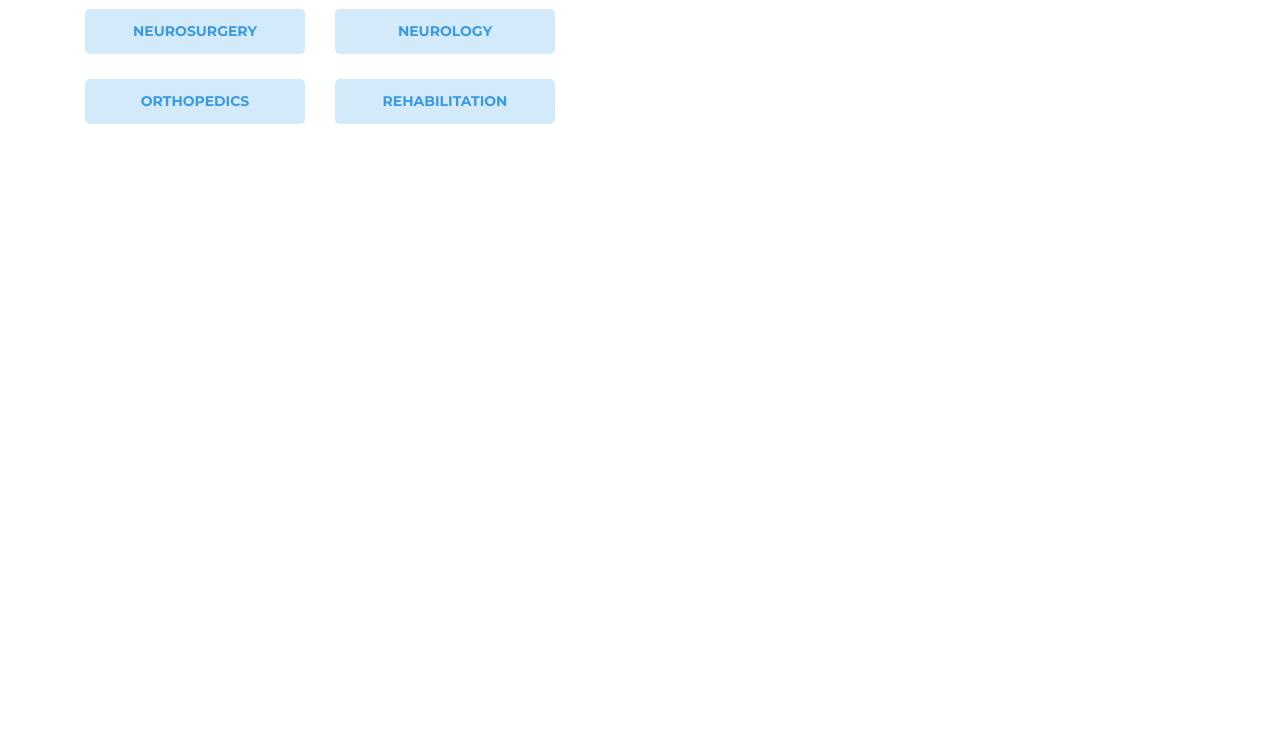
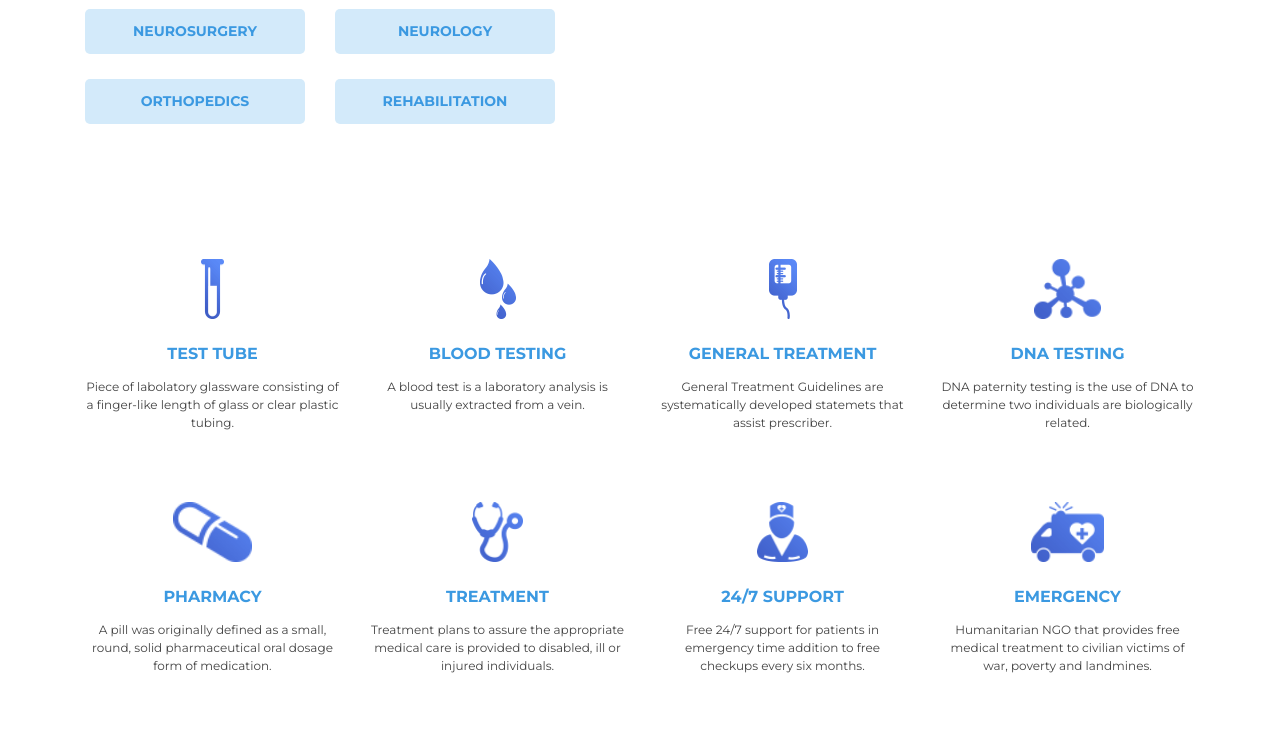
Before and after one commit to RobertSajdak/Health-Care-Clinic, a website: page src/index.html in a window 1280 px wide. Shown: the part 891-1636 px from the top of the page. Before the commit the page ends 1100 px from the top, so only its background shows below. Drawn offline with nearby package versions, Linux system fonts and the light colour scheme; files that its build step writes are made by us from their sources.

Commit message:
#14 - added services section with Sass styles.

```diff
--- a/src/index.html
+++ b/src/index.html
@@ -91,5 +91,132 @@
         </div>
       </div>
     </section>
+
+    <!--Specialist Services Section-->
+    <section class="t-our-services">
+      <div class="o-container">
+        <div class="o-row">
+          <div class="o-col o-col--md50 o-col--lg25 t-our-services__item">
+            <div class="c-icon-box">
+              <div class="c-icon-box__image">
+                <img src="./assets/images/icons/ikona-1.png" alt="ikona 1" />
+              </div>
+              <h4 class="c-heading c-heading--level4 c-heading--upper">
+                Test Tube
+              </h4>
+              <p class="c-icon-box__text">
+                Piece of labolatory glassware consisting of a finger-like length
+                of glass or clear plastic tubing.
+              </p>
+            </div>
+          </div>
+
+          <div class="o-col o-col--md50 o-col--lg25 t-our-services__item">
+            <div class="c-icon-box">
+              <div class="c-icon-box__image">
+                <img src="./assets/images/icons/ikona-2.png" alt="ikona 2" />
+              </div>
+              <h4 class="c-heading c-heading--level4 c-heading--upper">
+                Blood Testing
+              </h4>
+              <p class="c-icon-box__text">
+                A blood test is a laboratory analysis is usually extracted from
+                a vein.
+              </p>
+            </div>
+          </div>
+
+          <div class="o-col o-col--md50 o-col--lg25 t-our-services__item">
+            <div class="c-icon-box">
+              <div class="c-icon-box__image">
+                <img src="./assets/images/icons/ikona-3.png" alt="ikona 3" />
+              </div>
+              <h4 class="c-heading c-heading--level4 c-heading--upper">
+                General Treatment
+              </h4>
+              <p class="c-icon-box__text">
+                General Treatment Guidelines are systematically developed
+                statemets that assist prescriber.
+              </p>
+            </div>
+          </div>
+
+          <div class="o-col o-col--md50 o-col--lg25 t-our-services__item">
+            <div class="c-icon-box">
+              <div class="c-icon-box__image">
+                <img src="./assets/images/icons/ikona-4.png" alt="ikona 4" />
+              </div>
+              <h4 class="c-heading c-heading--level4 c-heading--upper">
+                DNA Testing
+              </h4>
+              <p class="c-icon-box__text">
+                DNA paternity testing is the use of DNA to determine two
+                individuals are biologically related.
+              </p>
+            </div>
+          </div>
+
+          <div class="o-col o-col--md50 o-col--lg25 t-our-services__item">
+            <div class="c-icon-box">
+              <div class="c-icon-box__image">
+                <img src="./assets/images/icons/ikona-5.png" alt="ikona 5" />
+              </div>
+              <h4 class="c-heading c-heading--level4 c-heading--upper">
+                Pharmacy
+              </h4>
+              <p class="c-icon-box__text">
+                A pill was originally defined as a small, round, solid
+                pharmaceutical oral dosage form of medication.
+              </p>
+            </div>
+          </div>
+
+          <div class="o-col o-col--md50 o-col--lg25 t-our-services__item">
+            <div class="c-icon-box">
+              <div class="c-icon-box__image">
+                <img src="./assets/images/icons/ikona-6.png" alt="ikona 6" />
+              </div>
+              <h4 class="c-heading c-heading--level4 c-heading--upper">
+                Treatment
+              </h4>
+              <p class="c-icon-box__text">
+                Treatment plans to assure the appropriate medical care is
+                provided to disabled, ill or injured individuals.
+              </p>
+            </div>
+          </div>
+
+          <div class="o-col o-col--md50 o-col--lg25 t-our-services__item">
+            <div class="c-icon-box">
+              <div class="c-icon-box__image">
+                <img src="./assets/images/icons/ikona-7.png" alt="ikona 7" />
+              </div>
+              <h4 class="c-heading c-heading--level4 c-heading--upper">
+                24/7 support
+              </h4>
+              <p class="c-icon-box__text">
+                Free 24/7 support for patients in emergency time addition to
+                free checkups every six months.
+              </p>
+            </div>
+          </div>
+
+          <div class="o-col o-col--md50 o-col--lg25 t-our-services__item">
+            <div class="c-icon-box">
+              <div class="c-icon-box__image">
+                <img src="./assets/images/icons/ikona-8.png" alt="ikona 8" />
+              </div>
+              <h4 class="c-heading c-heading--level4 c-heading--upper">
+                Emergency
+              </h4>
+              <p class="c-icon-box__text">
+                Humanitarian NGO that provides free medical treatment to
+                civilian victims of war, poverty and landmines.
+              </p>
+            </div>
+          </div>
+        </div>
+      </div>
+    </section>
   </body>
 </html>
--- a/src/sass/07-templates/_index.scss
+++ b/src/sass/07-templates/_index.scss
@@ -1,2 +1,3 @@
 @forward "_our-company";
+@forward "_our-services";
 @forward "_site-header";
--- /dev/null
+++ b/src/sass/07-templates/_our-services.scss
@@ -0,0 +1,14 @@
+@use "../01-settings/variables" as *;
+@use "../02-tools/mixins" as *;
+
+.t-our-services {
+  padding-top: $grid-base * 5;
+
+  &__item {
+    margin-bottom: $grid-base * 4;
+
+    @include large-up {
+      margin-bottom: $grid-base * 6;
+    }
+  }
+}
--- a/src/sass/style.scss
+++ b/src/sass/style.scss
@@ -24,6 +24,7 @@
 @use "06-components/nav";
 
 @use "07-templates/our-company";
+@use "07-templates/our-services";
 @use "07-templates/site-header";
 
 @use "08-utilities/colors";
```
